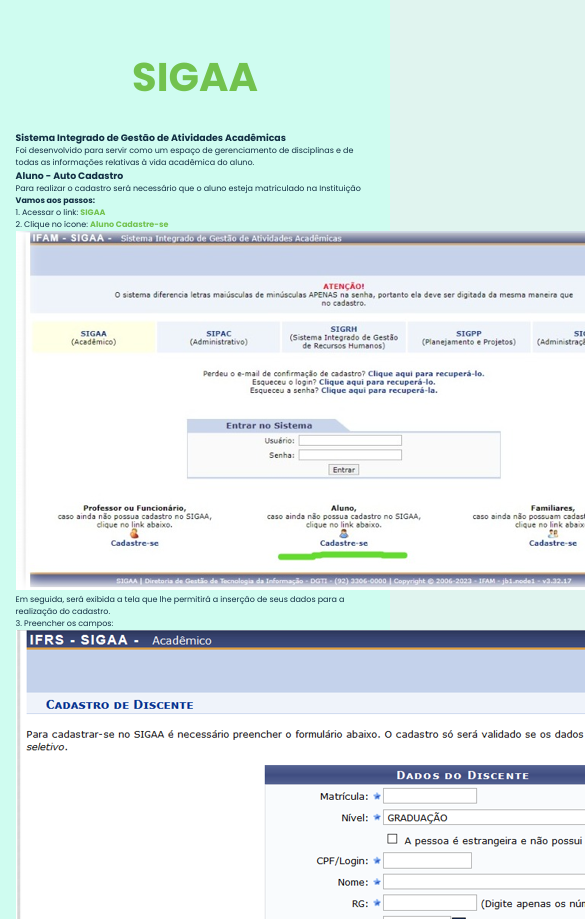
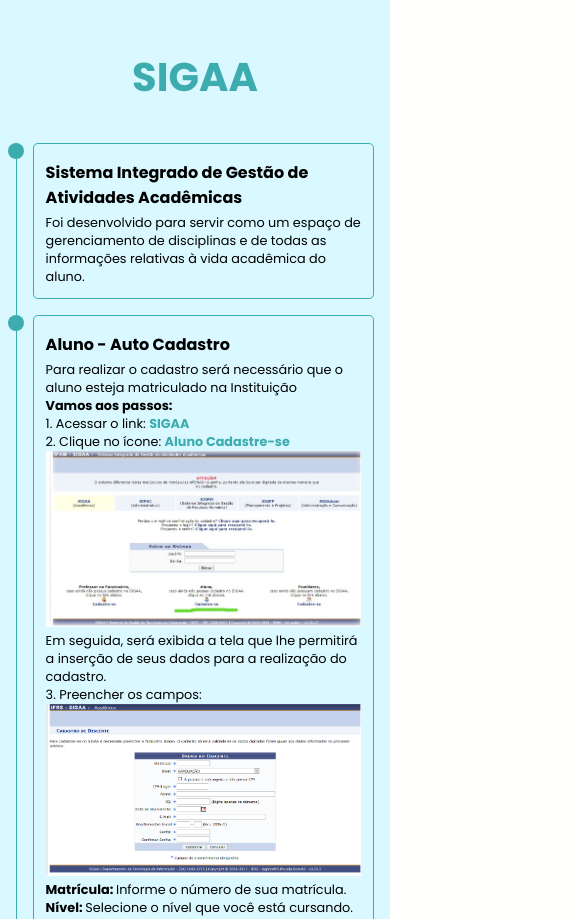
Before and after one commit to MariaAlysssa/assistente, a plain HTML site: page index.html in a window 390 px wide. Shown: the part 6760-7679 px from the top of the page, 585 px wide, since content can reach past the window. Drawn offline with nearby package versions, Linux system fonts and the light colour scheme; files that its build step writes are made by us from their sources.

Commit message:
Add files via upload

```diff
--- a/style.css
+++ b/style.css
@@ -12,20 +12,20 @@
 
 }
 
-/*:root{
-    --bg-color: #081b29;
-    --second-bg-color: #112e42;
-    --text-color: #ededed;
-    --main-color: #00abf0;
-}*/
+:root{
+    --bg-color: #FFFFFE;
+    --second-bg-color: #D9F8FF;
+    --text-color: #000000;
+    --main-color: #3CACAE;
+}
 
 
-:root{
+/*:root{
     --bg-color: #E0F4EF;
     --second-bg-color: #cffcf0;
     --text-color: #112e42;
     --main-color: #72C24E;
-}
+}*/
 
 
 
@@ -94,7 +94,7 @@ section{
     display: flex;
     align-items: center;
     padding: 0 9%;
-    background: url('assistencia-ao-aluno__4_-removebg-preview.png') no-repeat;
+    background: url('/img/assistencia-ao-aluno__4_-removebg-preview.png') no-repeat;
 
     background-size: 600px 400px;
     background-position: right;
@@ -428,9 +428,99 @@ span{
 
 
 .sigaa{
+    display: flex;
+    justify-content: center;
+    align-items: center;
+    flex-direction: column;
+    min-height: auto;
+    padding-bottom: 5rem;
     background: var(--second-bg-color);
 }
 
+
+.sigaa .sigaa-row{
+    display: flex;
+    flex-wrap: wrap;
+    gap: 5rem;
+}
+
+.sigaa-row .sigaa-column{
+    flex: 1 1 40rem;
+}
+
+.sigaa-column .title{
+    font-size: 2.5rem;
+    margin: 0 0 1.5rem 2rem;
+}
+
+.sigaa-column .sigaa-box{
+    border-left: .2rem solid var(--main-color);
+}
+
+.sigaa-box .sigaa-content{
+    position: relative;
+    padding-left: 2rem;
+}
+
+.sigaa-box .sigaa-content::before {
+    content: '';
+    position: absolute;
+    top: 0;
+    left: -1.1rem;
+    width: 2rem;
+    height: 2rem;
+    background: var(--main-color);
+    border-radius: 50%;
+}
+
+.sigaa-content .content{
+    position: relative;
+    padding: 1.5rem;
+    border: .2rem solid var(--main-color);
+    border-radius: .6rem;
+    margin-bottom: 2rem;
+    overflow: hidden;
+}
+
+.sigaa-content .content::before{
+    content: '';
+    position: absolute;
+    top: 0;
+    left: 0;
+    width: 0;
+    height: 100%;
+   background: var(--bg-color);
+   z-index: -1;
+   transition: .5s;
+
+}
+
+.sigaa-content .content:hover:before{
+    width: 100%;
+}
+
+.sigaa-content .content .resolution{
+    font-size: 1.5rem;
+    color: var(--main-color);
+    padding-bottom: .5rem;
+
+}
+
+.sigaa-content .content .resolution i{
+    padding-right: .5rem;
+}
+
+.sigaa-content .content h3{
+    font-size: 2rem;
+}
+
+.sigaa-content .content p{
+    font-size: 1.6rem;
+    padding-top: .5rem;
+}
+
+
+/********************************/
 .problema{
     min-height: auto;
     padding-bottom: 7rem;
@@ -452,16 +542,42 @@ span{
 
 .problema form .input-box .input-field{
     position: relative;
-    width: 49%;
+    width: 100%;
     margin: .8rem 0;
+}
+/**/
+
+/**/
+
+.textarea-field label {
+    display: block;
+    margin-bottom: 5px;
+}
+
+.textarea-field textarea {
+    width: 300px; /* Largura desejada */
+    height: 150px; /* Altura desejada */
+    resize: both; /* Permite redimensionamento vertical e horizontal */
+    word-wrap: break-word; /* Permite que as palavras se ajustem ao tamanho da caixa */
+}
+
+.input-field label,
+.input-field input,
+.textarea-field label {
+    font-size: 13px; /* Tamanho de fonte desejado */
+}
+
+/* Opcionalmente, você também pode ajustar o tamanho do texto no span de foco */
+.input-field .focus {
+    font-size: 16px; /* Tamanho de fonte desejado */
 }
 
 .problema form .input-box .input-field input,
-.problema form .textarea-field textarea{
+.problema form .textarea-field textarea  {
     width: 100%;
-    height: 100%;
+
     padding: 1.5rem;
-    font-size: 1.6rem;
+
     color: var(--text-color);
     background: transparent;
     border-radius: .6rem;
@@ -609,15 +725,21 @@ span{
     color: var(--bg-color);
 }
 
+img{
+    width: 500px;
+}
+
+
+
 
 
 /*------------------------------------*/
-/*@media (max-width:1450px){
+@media (max-width:1450px){
     .home{
         background: none;
     }
 
-}*/
+}
 
 @media (max-width:1200px){
     html{
@@ -642,9 +764,10 @@ span{
     padding: 2rem  4%;
    }
 
-     .home{
-        background: none;
-    }
+
+
+
+
 }
 
 @media (max-width:768px){
@@ -721,7 +844,6 @@ span{
       }
 
 
-
 }
 
 @media (max-width:520px){
@@ -764,6 +886,10 @@ span{
             margin-top: 2rem;
         }
 
+        img {
+            width: 100%;
+          }
+
     }
 
     @media (max-width:371px){
```
Also changed, not shown: stylesTraducao.css (+32 -15 lines).
